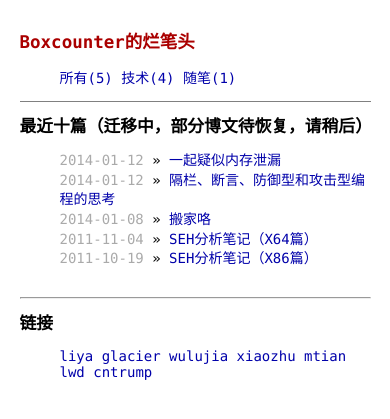
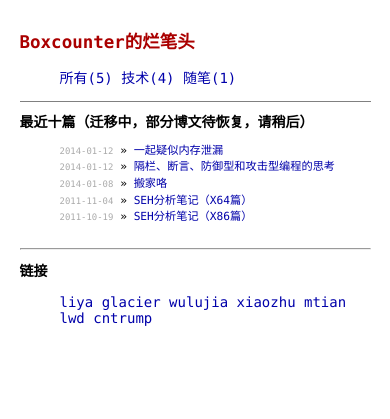
Before and after one commit to betacat/betacat.github.io, a Jekyll site: the page built from index.html, in a window 390 px wide. Shown: the top 419 px of the page. Built offline with Jekyll 4.4.1, drawn with Linux system fonts in a browser that asks for light colours; nearby versions of some CDN libraries; Markdown is read by kramdown in place of the engine named in the settings.

Commit message:
first commit

```diff
--- a/css/main.css
+++ b/css/main.css
@@ -214,11 +214,11 @@ blockquote{
 
 @media only screen and (max-width: 480px) {
   h1 {
-    font-size: 1.2em;
+    font-size: 1em;
   }
 
   h2 {
-    font-size: 1em;
+    font-size: 0.8em;
   }
 
   /*****************************************************************************/
@@ -229,7 +229,7 @@ blockquote{
   .posts {
     list-style-type: none;
     margin-bottom: 2em;
-    font-size: 1em;
+    font-size: 0.8em;
   }
 
   .posts li {
@@ -239,7 +239,7 @@ blockquote{
   .posts span {
     color: #aaa;
     font-family: Monaco, "Courier New", monospace;
-    font-size: 1em;
+    font-size: 0.8em;
   }
 
   /*****************************************************************************/
```
